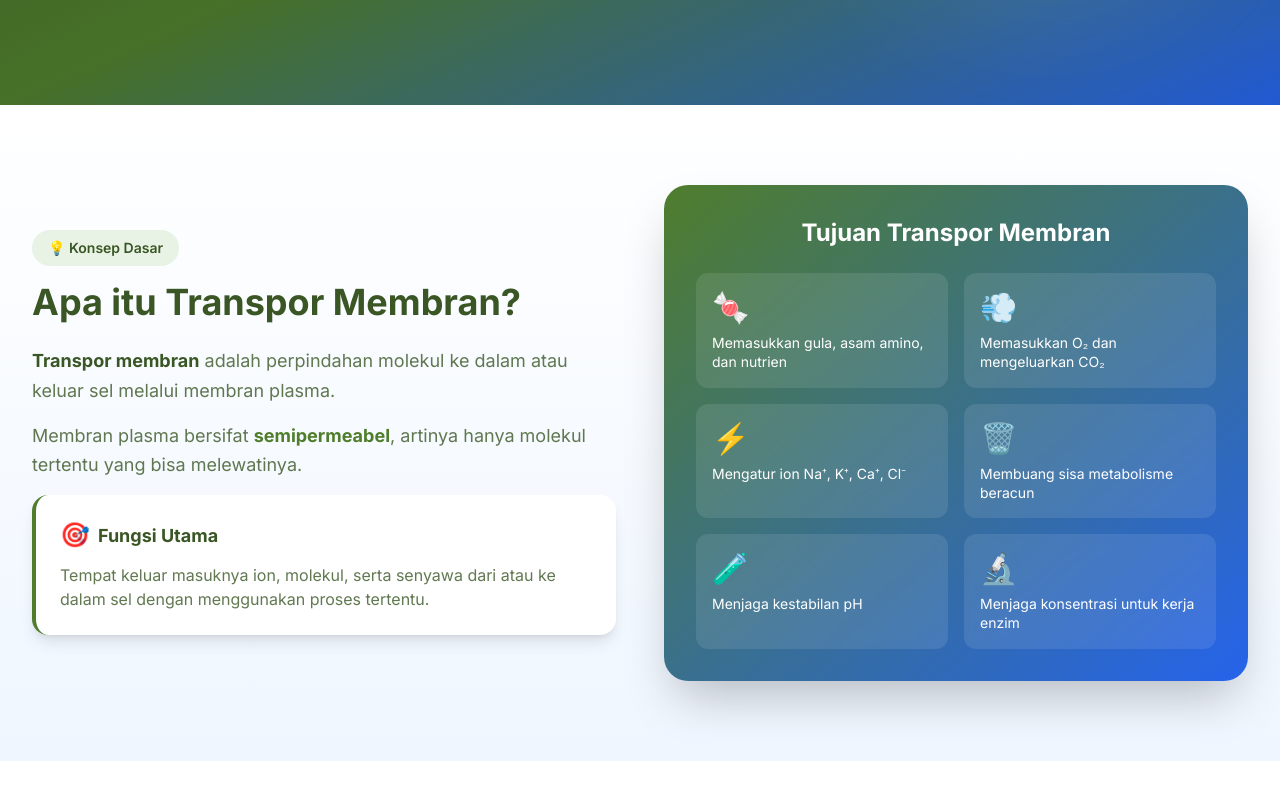
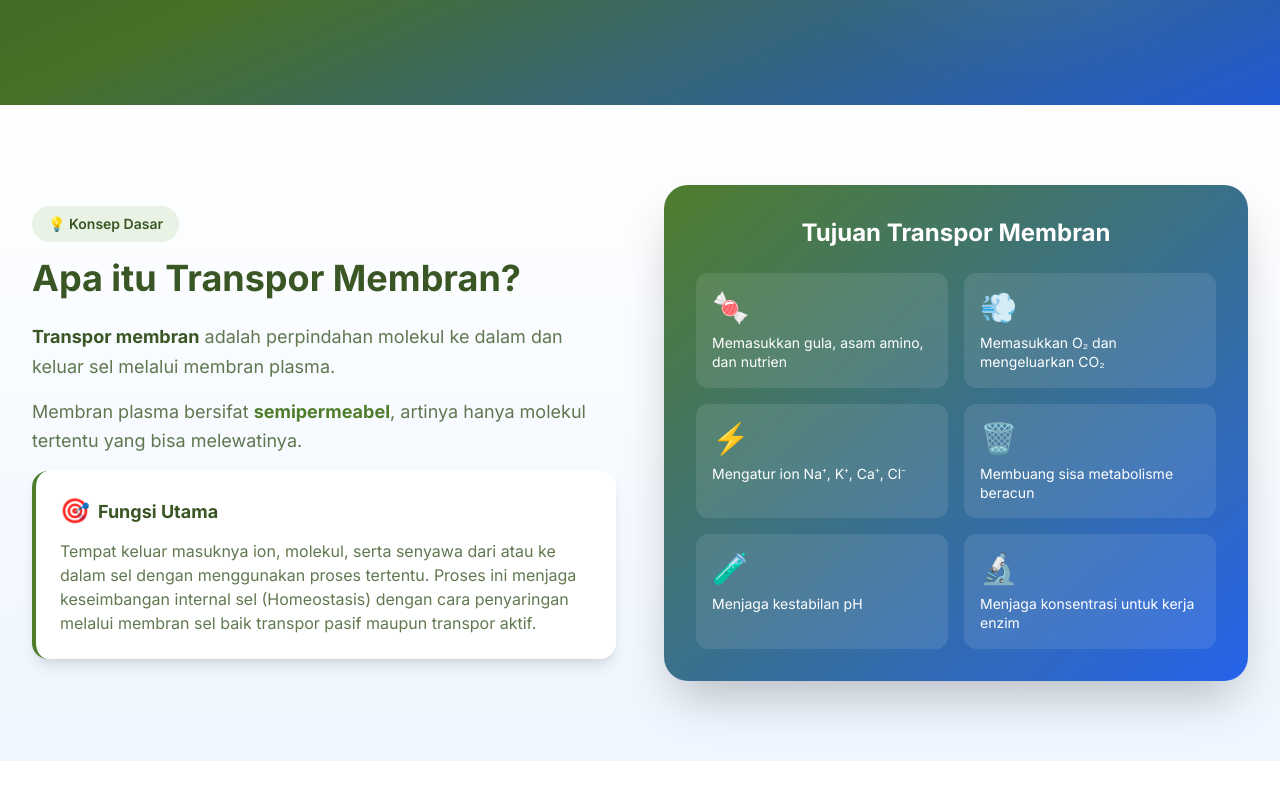
Before and after one commit to Ga2ng/elkpd-web, a Next.js app: page /materi in a window 1280 px wide. Shown: the part 536-1336 px from the top of the page. Built offline with nearby package versions, Linux system fonts and the light colour scheme.

Commit message:
feat: add material page for membrane transport mechanisms

```diff
--- a/src/app/materi/page.tsx
+++ b/src/app/materi/page.tsx
@@ -86,7 +86,7 @@ export default function MateriPage() {
             📚 Materi Pembelajaran Biologi
           </div>
           <h1 className="text-4xl sm:text-5xl md:text-6xl font-bold mb-6 leading-tight">
-            Mekanisme Transpor<br/>Membran Sel
+            Mekanisme Transpor<br />Membran Sel
           </h1>
           <p className="text-lg sm:text-xl opacity-90 max-w-3xl mx-auto leading-relaxed mb-8">
             Pelajari bagaimana molekul dan ion berpindah melalui membran plasma dengan berbagai mekanisme transpor
@@ -127,7 +127,7 @@ export default function MateriPage() {
               <h2 className="text-3xl sm:text-4xl font-bold text-elkpd-1 mb-6">Apa itu Transpor Membran?</h2>
               <div className="space-y-4 text-elkpd-1/80 text-lg leading-relaxed">
                 <p>
-                  <strong className="text-elkpd-1">Transpor membran</strong> adalah perpindahan molekul ke dalam atau keluar sel melalui membran plasma.
+                  <strong className="text-elkpd-1">Transpor membran</strong> adalah perpindahan molekul ke dalam dan keluar sel melalui membran plasma.
                 </p>
                 <p>
                   Membran plasma bersifat <strong className="text-elkpd-2">semipermeabel</strong>, artinya hanya molekul tertentu yang bisa melewatinya.
@@ -138,7 +138,7 @@ export default function MateriPage() {
                     Fungsi Utama
                   </h3>
                   <p className="text-base">
-                    Tempat keluar masuknya ion, molekul, serta senyawa dari atau ke dalam sel dengan menggunakan proses tertentu.
+                    Tempat keluar masuknya ion, molekul, serta senyawa dari atau ke dalam sel dengan menggunakan proses tertentu. Proses ini menjaga keseimbangan internal sel (Homeostasis) dengan cara penyaringan melalui membran sel baik transpor pasif maupun transpor aktif.
                   </p>
                 </div>
               </div>
@@ -176,8 +176,7 @@ export default function MateriPage() {
             <div className="inline-flex bg-gray-100 rounded-2xl p-2 shadow-lg">
               <button
                 onClick={() => setActiveTab("pasif")}
-                className={`px-8 py-4 rounded-xl font-semibold transition-all duration-300 ${
-                  activeTab === "pasif"
+                className={`px-8 py-4 rounded-xl font-semibold transition-all duration-300 ${activeTab === "pasif"
                   ? "bg-gradient-to-r from-blue-500 to-cyan-500 text-white shadow-lg"
                   : "text-elkpd-1/70 hover:text-elkpd-1"
                   }`}
@@ -189,8 +188,7 @@ export default function MateriPage() {
               </button>
               <button
                 onClick={() => setActiveTab("aktif")}
-                className={`px-8 py-4 rounded-xl font-semibold transition-all duration-300 ${
-                  activeTab === "aktif"
+                className={`px-8 py-4 rounded-xl font-semibold transition-all duration-300 ${activeTab === "aktif"
                   ? "bg-gradient-to-r from-orange-500 to-red-500 text-white shadow-lg"
                   : "text-elkpd-1/70 hover:text-elkpd-1"
                   }`}
@@ -325,7 +323,7 @@ export default function MateriPage() {
                     <div className="bg-gradient-to-r from-red-50 to-orange-50 rounded-xl p-4 border-l-4 border-red-500">
                       <p className="text-elkpd-1 font-semibold mb-2">⚠️ Prinsip Penting:</p>
                       <p className="text-elkpd-1/80">
-                        Jika 1 fosfat lepas → membebaskan 1 energi<br/>
+                        Jika 1 fosfat lepas → membebaskan 1 energi<br />
                         <strong className="text-red-600">Pemecahan ATP = Pembebasan Energi</strong>
                       </p>
                     </div>
```
Lines whose indentation alone changed are shown as unchanged.
